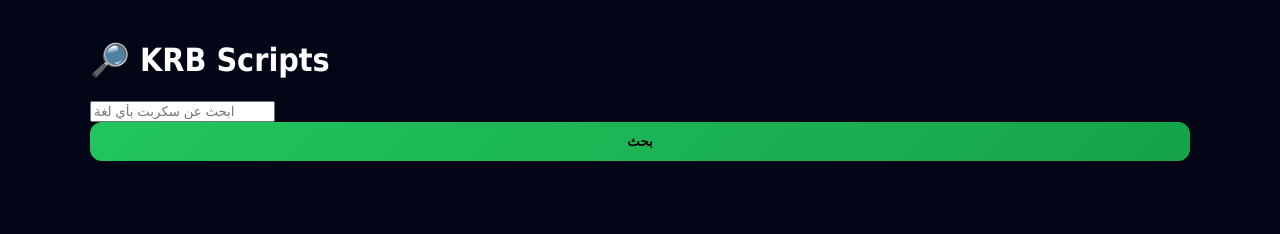
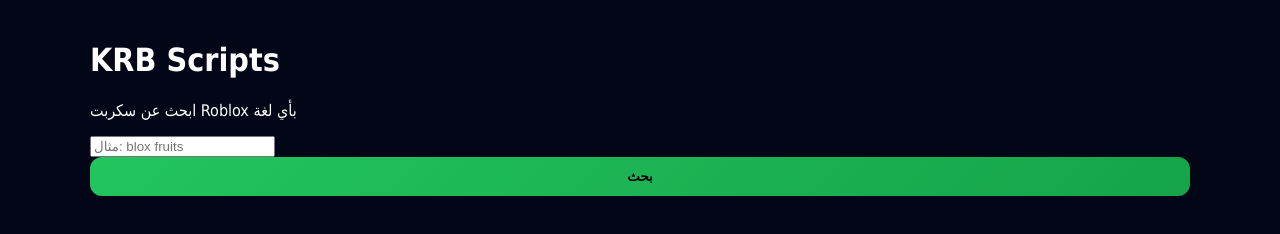
Before and after one commit to zyad511/krba, a website: page krb-site/public/index.html in a window 1280 px wide. Drawn offline with Linux system fonts and the light colour scheme.

Commit message:
Update index.html

```diff
--- a/krb-site/public/index.html
+++ b/krb-site/public/index.html
@@ -7,10 +7,17 @@
 </head>
 <body>
 
+<div class="bg"></div>
+
 <div class="container">
-  <h1>🔎 KRB Scripts</h1>
-  <input id="searchInput" placeholder="ابحث عن سكربت بأي لغة">
-  <button onclick="searchScripts()">بحث</button>
+  <h1>KRB Scripts</h1>
+  <p class="sub">ابحث عن سكربت Roblox بأي لغة</p>
+
+  <div class="search">
+    <input id="searchInput" placeholder="مثال: blox fruits" />
+    <button onclick="searchScripts()">بحث</button>
+  </div>
+
   <div id="results"></div>
 </div>
 
```
